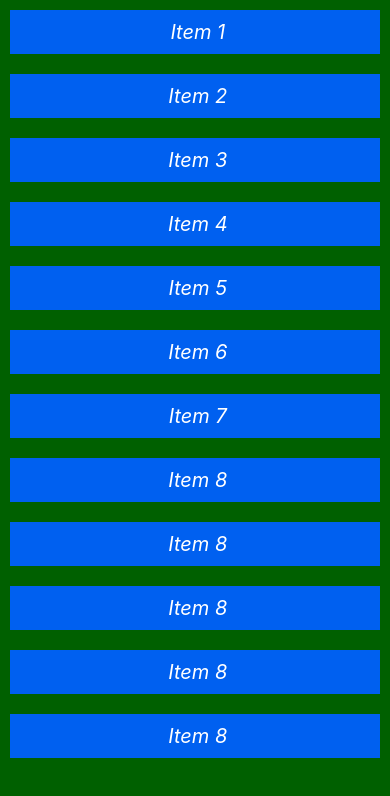
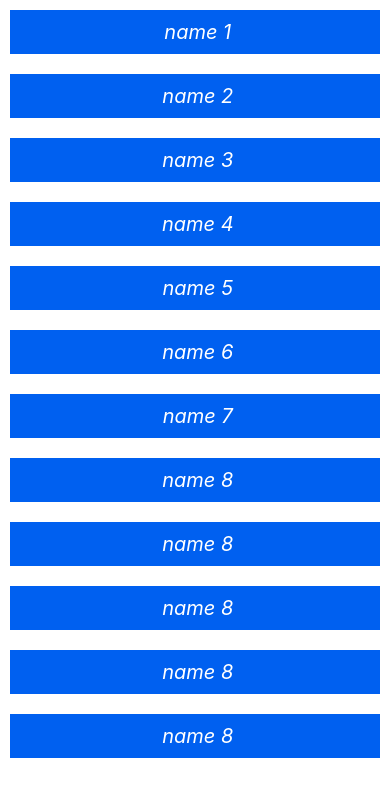
Before and after one commit to ummesadeka/LearnNative, a React Native app: screen / in a window 390 px wide. Shown: the top 796 px of the page. Built offline with nearby package versions, Linux system fonts and the light colour scheme.

Commit message:
FlatList

```diff
--- a/App.js
+++ b/App.js
@@ -1,34 +1,40 @@
 import React, { useState } from 'react';
-import { RefreshControl, StyleSheet, Text, View} from 'react-native';
+import { FlatList, RefreshControl, StyleSheet, Text, View} from 'react-native';
 import { ScrollView } from 'react-native';
 
 export default function App() {
   const [Items, setItems] = useState([
-    {key:1, item: 'Item 1'},
-    {key:2, item: 'Item 2'},
-    {key:3, item: 'Item 3'},
-    {key:4, item: 'Item 4'},
-    {key:5, item: 'Item 5'},
-    {key:6, item: 'Item 6'},
-    {key:7, item: 'Item 7'},
-    {key:8, item: 'Item 8'},
-    {key:9, item: 'Item 8'},
-    {key:10, item: 'Item 8'},
-    {key:11, item: 'Item 8'},
-    {key:12, item: 'Item 8'},
+    { name: 'name 1'},
+    { name: 'name 2'},
+    { name: 'name 3'},
+    { name: 'name 4'},
+    { name: 'name 5'},
+    { name: 'name 6'},
+    { name: 'name 7'},
+    { name: 'name 8'},
+    { name: 'name 8'},
+    { name: 'name 8'},
+    { name: 'name 8'},
+    { name: 'name 8'},
   ]);
 
   const [Refreshing, setRefreshing] = useState(false)
 
   const onRefresh = () => {
     setRefreshing(true);
-    setItems([...Items, {key: 69, item: 'Item 69'}])
+    setItems([...Items, {key: 69, name: 'Item 69'}])
     setRefreshing(false)
   }
 
   return (
-      <ScrollView
-       style={styles.body}
+    <FlatList
+       keyExtractor={( item, index ) => index.toString()}
+       data ={Items}
+       renderItem={ ({item}) => (
+        <View style={styles.item}>
+        <Text style={styles.text}> {item.name}</Text>
+      </View>
+       )}
        refreshControl={
         <RefreshControl
           refreshing={Refreshing}
@@ -36,17 +42,7 @@
           colors={['red']}
         />
        }
-       >
-      {
-        Items.map((object)=> {
-          return (
-            <View style={styles.item} key={object.key}>
-            <Text style={styles.text}> {object.item}</Text>
-          </View>
-          )
-        })
-      }
-     </ScrollView>
+    />
   );
 }
 
```
